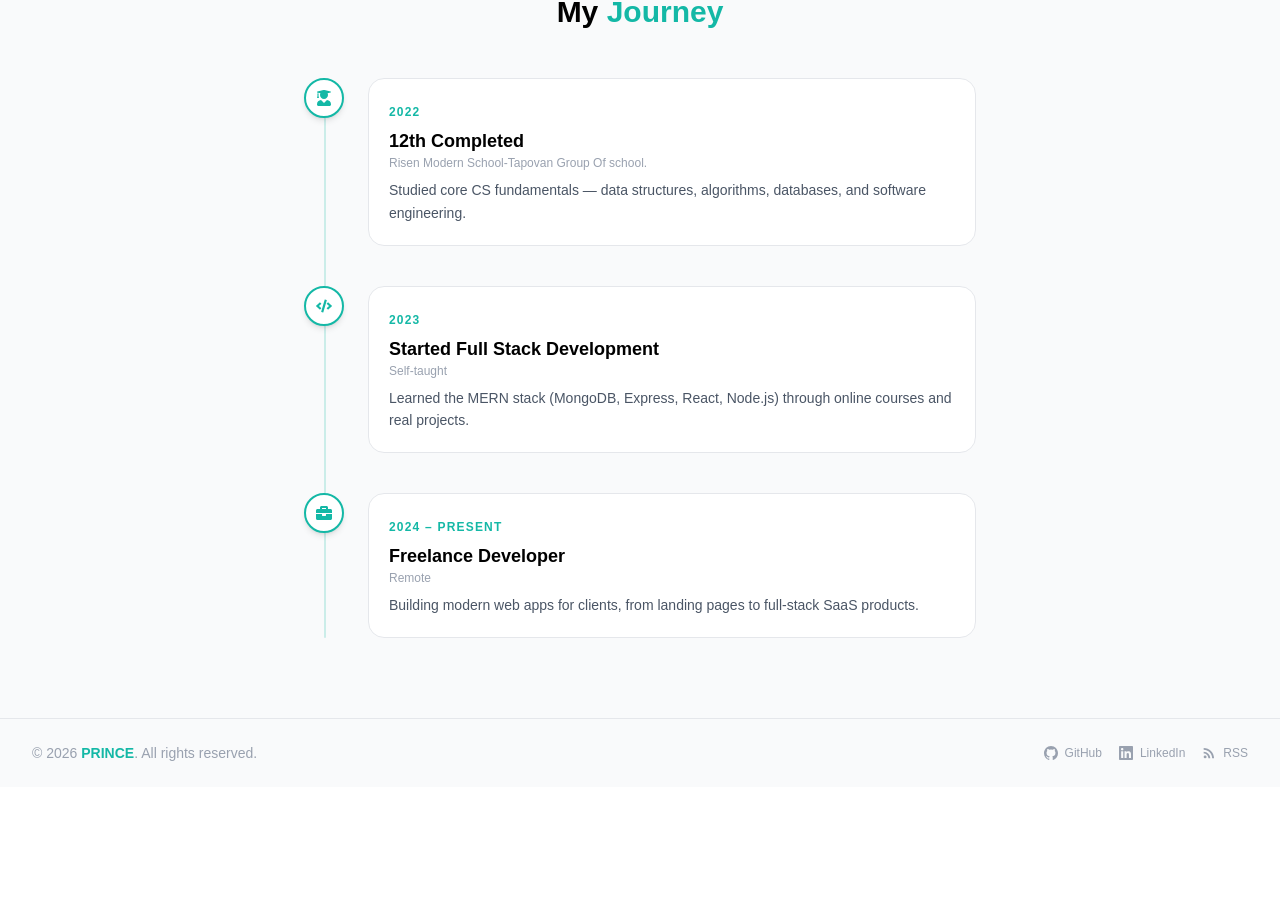
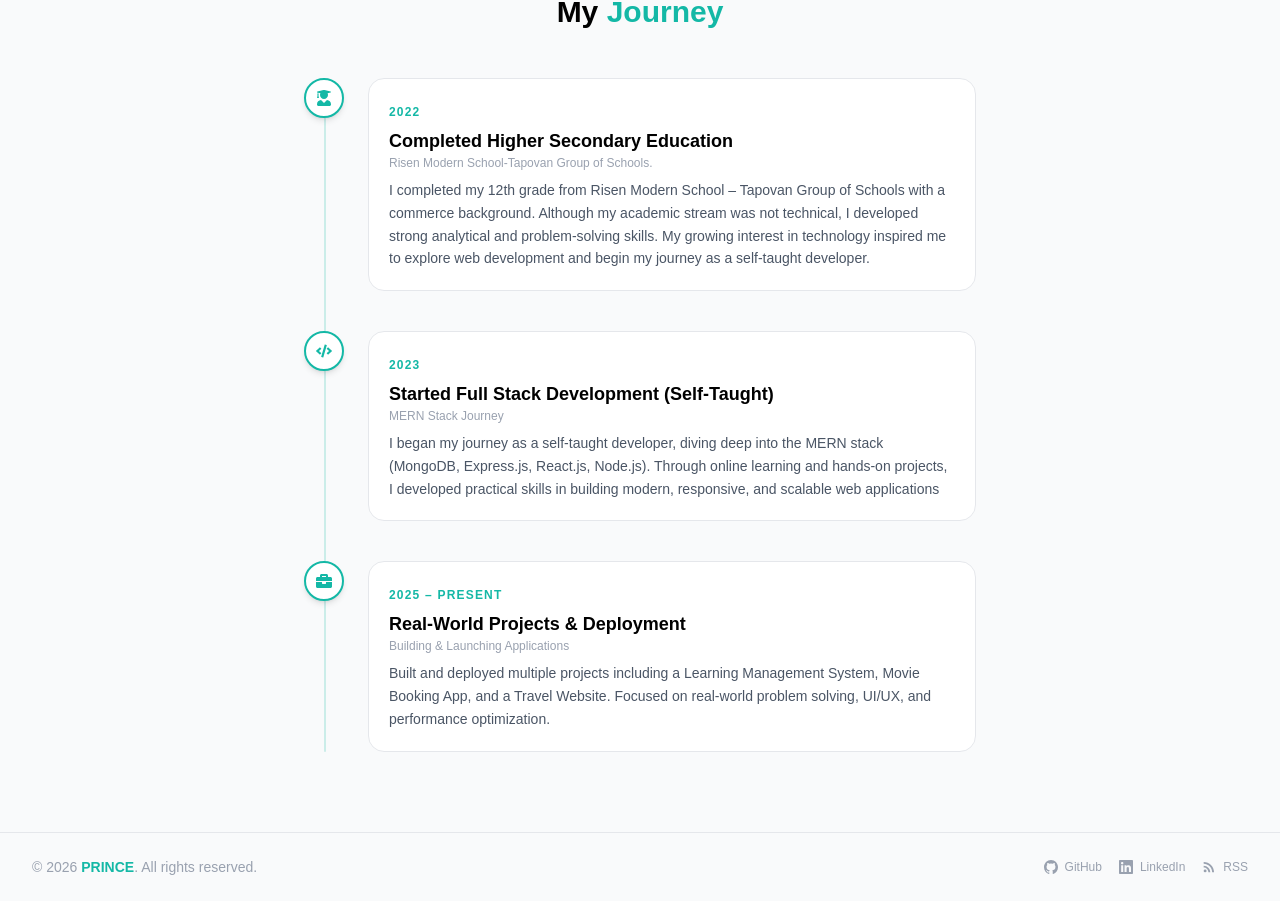
Before and after one commit to princedev467/Protfoliyo, a React (Vite) app: page /about in a window 1280 px wide. Shown: the part 1060-1961 px from the top of the page. Before the commit the page ends 1847 px from the top, so only its background shows below. Built offline with nearby package versions, Linux system fonts and the light colour scheme.

Commit message:
add acadmic detail

```diff
--- a/src/Component/About/About.jsx
+++ b/src/Component/About/About.jsx
@@ -26,23 +26,23 @@ const timelineItems = [
     {
         icon: <FaUserGraduate className="text-primary" />,
         year: '2022',
-        title: '12th Completed',
-        subtitle: 'Risen Modern School-Tapovan Group Of school.',
-        desc: 'Studied core CS fundamentals — data structures, algorithms, databases, and software engineering.',
+        title: 'Completed Higher Secondary Education',
+        subtitle: 'Risen Modern School-Tapovan Group of Schools.',
+        desc: 'I completed my 12th grade from Risen Modern School – Tapovan Group of Schools with a commerce background. Although my academic stream was not technical, I developed strong analytical and problem-solving skills. My growing interest in technology inspired me to explore web development and begin my journey as a self-taught developer.',
     },
     {
         icon: <FaCode className="text-primary" />,
         year: '2023',
-        title: 'Started Full Stack Development',
-        subtitle: 'Self-taught',
-        desc: 'Learned the MERN stack (MongoDB, Express, React, Node.js) through online courses and real projects.',
+        title: 'Started Full Stack Development (Self-Taught)',
+        subtitle: 'MERN Stack Journey',
+        desc: 'I began my journey as a self-taught developer, diving deep into the MERN stack (MongoDB, Express.js, React.js, Node.js). Through online learning and hands-on projects, I developed practical skills in building modern, responsive, and scalable web applications',
     },
     {
         icon: <FaBriefcase className="text-primary" />,
-        year: '2024 – Present',
-        title: 'Freelance Developer',
-        subtitle: 'Remote',
-        desc: 'Building modern web apps for clients, from landing pages to full-stack SaaS products.',
+        year: '2025 – Present',
+        title: 'Real-World Projects & Deployment',
+        subtitle: 'Building & Launching Applications',
+        desc: 'Built and deployed multiple projects including a Learning Management System, Movie Booking App, and a Travel Website. Focused on real-world problem solving, UI/UX, and performance optimization.',
     },
 ];
 
```
